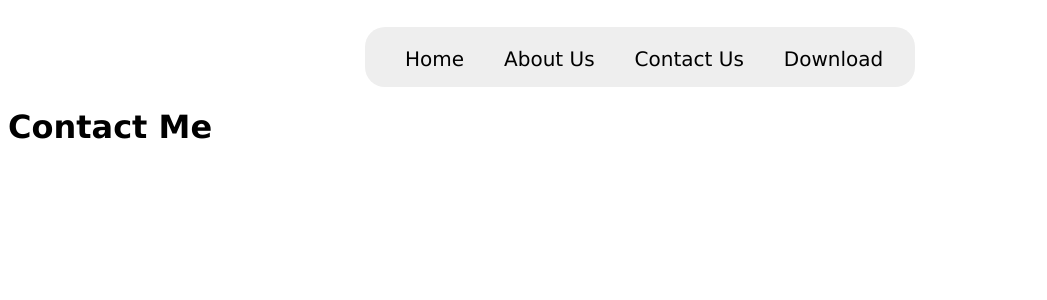
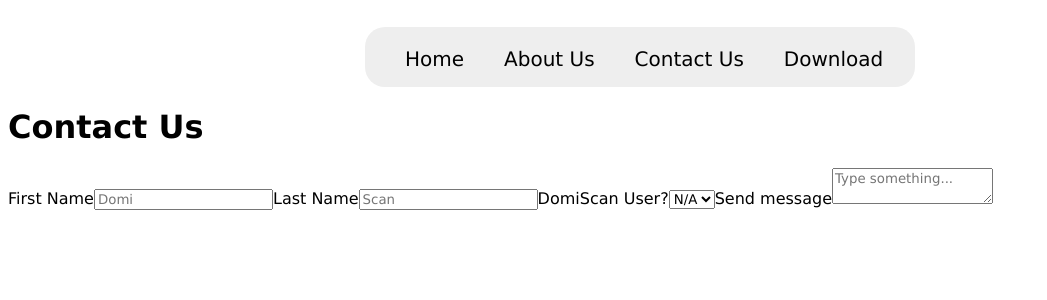
Before and after one commit to vilarj/DomiScan-Site, a React (Create React App) app in the folder domiscan-site/: page /domiscan-site/contact in a window 1280 px wide. Shown: the top 300 px of the page, without its empty margins (0-1047 px from the left). Built offline with nearby package versions, Linux system fonts and the light colour scheme.

Commit message:
Filling up some data about the site.

```diff
--- a/domiscan-site/src/Pages/About.js
+++ b/domiscan-site/src/Pages/About.js
@@ -5,6 +5,24 @@ export default function Contact() {
     <div>
       <Header />
       <h1>About Us</h1>
+
+      <div>
+        <h3>Carlos Daniel Vilar Jimenez</h3>
+        <p>Wentworth Institute of Technology (WIT) student studying Computer Science</p>
+        <a href="https://github.com/vilarj/" target="blank">Github</a>
+      </div>
+
+      <div>
+        <h3>Luis Vargas</h3>
+        <p>Wentworth Institute of Technology (WIT) student studying Computer Science</p>
+        <a href="https://github.com/vargasl4atwit" target="blank">Github</a>
+      </div>
+
+      <div>
+        <h3>Tyler Stevens</h3>
+        <p>Wentworth Institute of Technology (WIT) student studying Computer Science</p>
+        <a href="https://github.com/tstevens728" target="blank">Github</a>
+      </div>
     </div>
   );
 }
--- a/domiscan-site/src/Pages/Contact.js
+++ b/domiscan-site/src/Pages/Contact.js
@@ -4,7 +4,29 @@ const Contact = () => {
   return (
     <div>
       <Header />
-      <h1>Contact Me</h1>
+      <h1>Contact Us</h1>
+
+      <div className="form-container">
+        <form action="">
+          <label for="fname">First Name</label>
+          <input type="text" id="fname" name="firstname" placeholder="Domi"></input>
+
+          <label for="fname">Last Name</label>
+          <input type="text" id="lname" name="lastname" placeholder="Scan"></input>
+
+          <label for="player">DomiScan User?</label>
+          <select id="player" name="player">
+            <option value="na">N/A</option>
+            <option value="yes">Yes</option>
+            <option value="no">No</option>
+          </select>
+
+          <label>Send message</label>
+          <textarea placeholder="Type something..."></textarea>
+
+
+        </form>
+      </div>
     </div>
   );
 };
```
